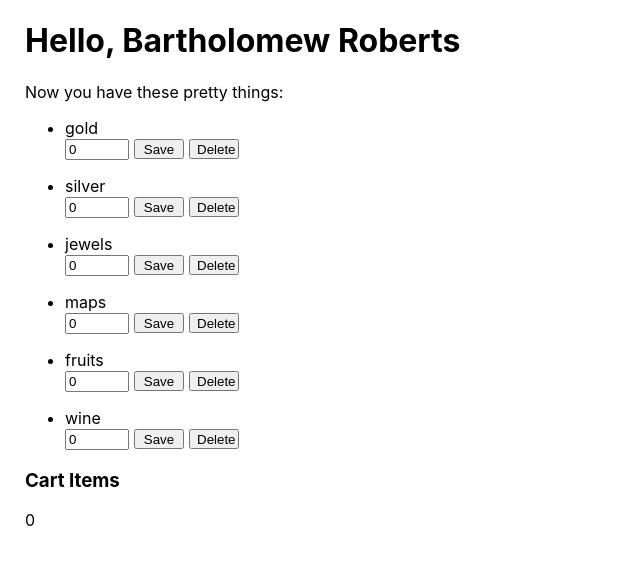
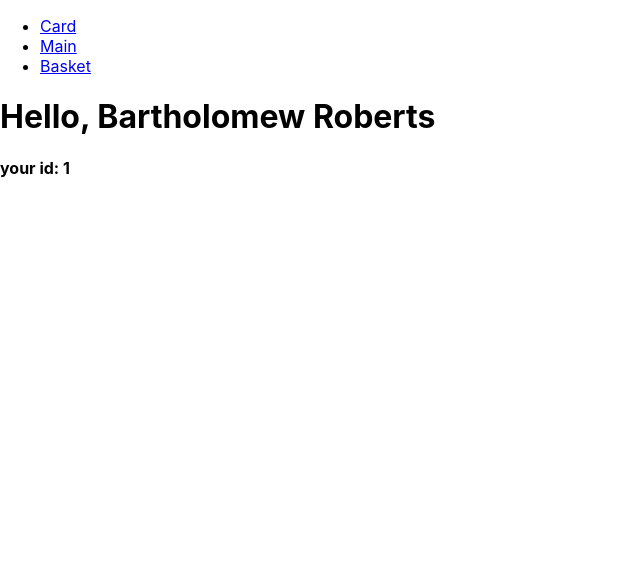
Before and after one commit to KolesnikovNikita/react-js-store, a React (Create React App) app: page /me in a window 1280 px wide. Shown: the top 564 px of the page, without its empty margins (0-640 px from the left). Built offline with nearby package versions, Linux system fonts and the light colour scheme.

Commit message:
added react - router

```diff
--- a/package.json
+++ b/package.json
@@ -9,6 +9,7 @@
     "react": "^17.0.2",
     "react-dom": "^17.0.2",
     "react-redux": "^7.2.5",
+    "react-router-dom": "^5.3.0",
     "react-scripts": "4.0.3",
     "web-vitals": "^1.0.1"
   },
--- a/src/App.js
+++ b/src/App.js
@@ -1,17 +1,45 @@
 import "./App.css";
 import Basket from "./Basket";
-import Main from "./Main";
+import Card from './Card';
 import Header from "./Header";
+import {
+  BrowserRouter as Router,
+  Switch,
+  Route,
+  Link
+} from "react-router-dom";
+
 
 function App() {
   return (
-    <div className="App">
-      <Header />
+    <Router>
       <div>
-        <Main />
-        <Basket />
+        <nav>
+          <ul>
+            <li>
+              <Link to="/">Card</Link>
+            </li>
+            <li>
+              <Link to="/me">Main</Link>
+            </li>
+            <li>
+              <Link to="/basket">Basket</Link>
+            </li>
+          </ul>
+        </nav>
+        <Switch>
+          <Route exact path="/me">
+            <Header />
+          </Route>
+          <Route exact path="/basket">
+            <Basket />
+          </Route>
+          <Route exact path="/">
+            <Card />
+          </Route>
+        </Switch>
       </div>
-    </div>
+    </Router>
   );
 }
 
--- a/src/Header.js
+++ b/src/Header.js
@@ -1,15 +1,11 @@
 import React from "react";
-import { connect } from 'react-redux';
+import { useSelector } from 'react-redux';
 
-function Header({ userName }) {
+export default function Header() {
+  const userName = useSelector((state) => state.user.name)
+  const userId = useSelector((state) => state.user.id)
   return <div>
     <h1>Hello, {userName}</h1>
-    <p>Now you have these pretty things:</p>
+    <p><b>your id: {userId}</b></p>
   </div>
 }
-
-export default connect((state) => {
-  return {
-    userName: state.user.name,
-  }
-})(Header);
```
Also changed, not shown: 2 other files (tests, documents, lock files or other folders).
